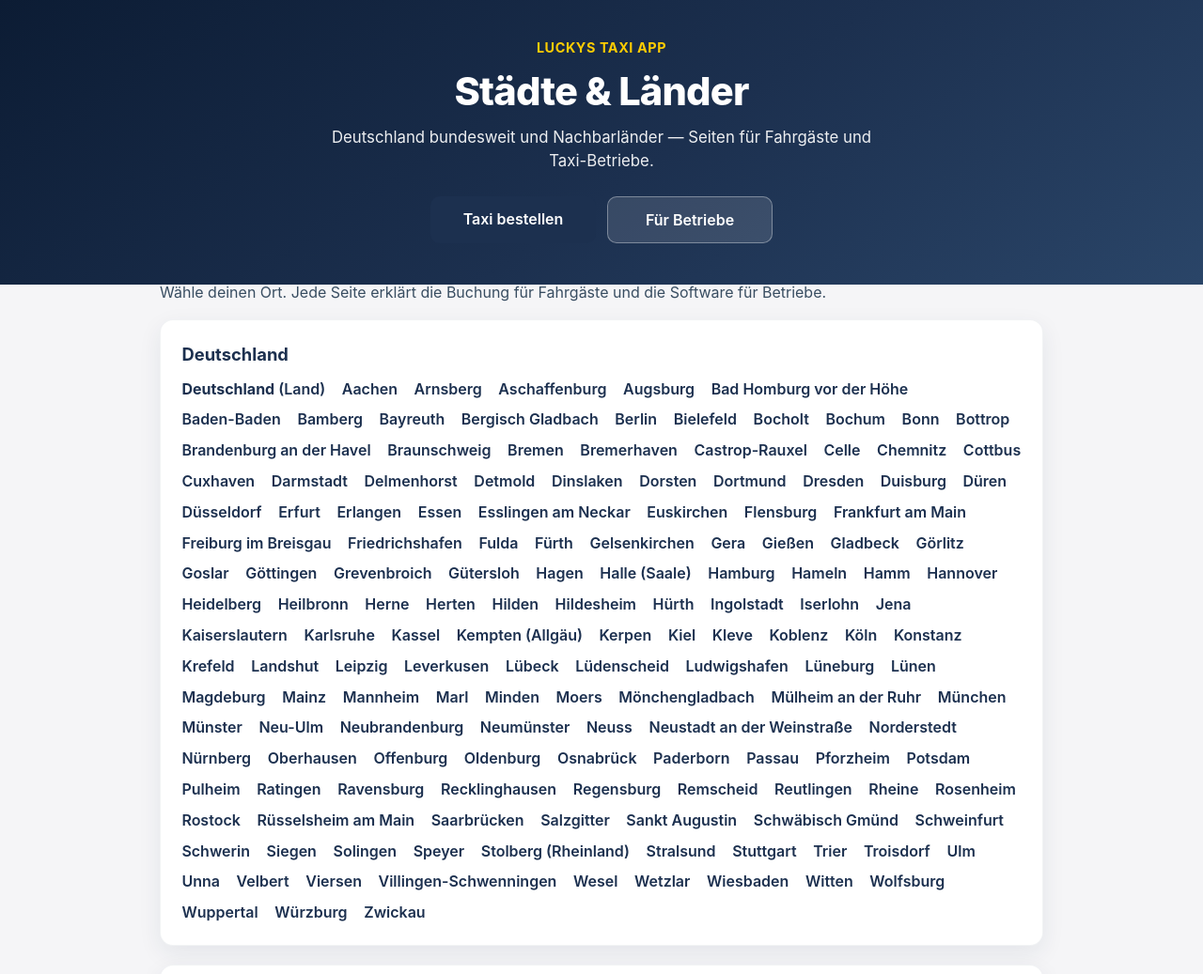
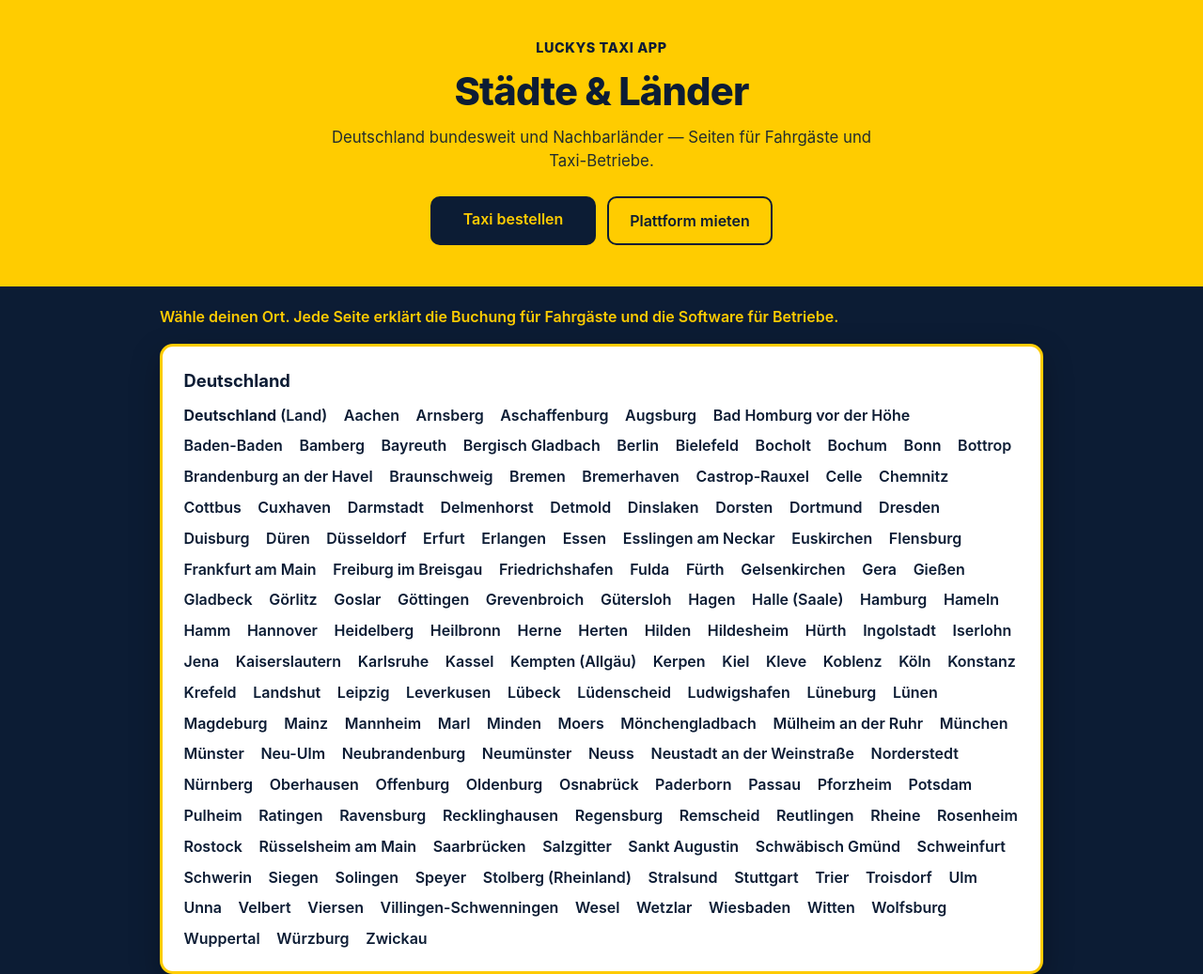
Before and after one commit to Lucky18pc/Taxi-APP, a plain HTML site: page web/staedte/index.html in a window 1280 px wide. Shown: the top 1037 px of the page at 94% size. Drawn offline with Linux system fonts and the light colour scheme.

Commit message:
Style the cities and countries hub in taxi yellow and black.

```diff
--- a/web/staedte/index.html
+++ b/web/staedte/index.html
@@ -7,7 +7,7 @@
   <meta name="description" content="Taxi online bestellen in Deutschland und Nachbarländern. Lokale Seiten für Fahrgäste und Taxi-Betriebe — Luckys Taxi App.">
   <link rel="canonical" href="https://luckystaxiapp.de/staedte/">
   <meta name="robots" content="index,follow">
-  <meta name="theme-color" content="#1c304f">
+  <meta name="theme-color" content="#ffcc00">
   <meta property="og:title" content="Taxi bestellen: Städte &amp; Länder | Luckys Taxi App">
   <meta property="og:description" content="Deutschland und Europa: lokale Taxi-Seiten für Fahrgäste und Betriebe.">
   <meta property="og:type" content="website">
@@ -17,7 +17,7 @@
   <link rel="stylesheet" href="../styles.css">
   <script src="../analytics.js" defer></script>
 </head>
-<body class="city-page">
+<body class="city-page cities-hub">
   <header class="city-hero">
     <div class="city-hero-inner">
       <p class="city-brand"><a href="../index.html">Luckys Taxi App</a></p>
@@ -25,7 +25,7 @@
       <p class="city-sub">Deutschland bundesweit und Nachbarländer — Seiten für Fahrgäste und Taxi-Betriebe.</p>
       <div class="city-ctas">
         <a class="btn" href="../book.html">Taxi bestellen</a>
-        <a class="btn secondary" href="../onboard.html">Für Betriebe</a>
+        <a class="btn secondary" href="../onboard.html">Plattform mieten</a>
       </div>
     </div>
   </header>
@@ -327,7 +327,7 @@
     <nav>
       <a href="../index.html">Start</a>
       <a href="../book.html">Taxi bestellen</a>
-      <a href="../onboard.html">Partner werden</a>
+      <a href="../onboard.html">Plattform mieten</a>
       <a href="../impressum.html">Impressum</a>
       <a href="../datenschutz.html">Datenschutz</a>
     </nav>
--- a/web/styles.css
+++ b/web/styles.css
@@ -1149,6 +1149,72 @@
   color: var(--secondary);
 }
 
+/* Städte-&-Länder-Hub: Gelb/Schwarz */
+body.cities-hub {
+  background: #0c1c34;
+  color: #0c1c34;
+}
+
+body.cities-hub .city-hero {
+  background: #ffcc00;
+  color: #0c1c34;
+}
+
+body.cities-hub .city-brand a {
+  color: #0c1c34;
+  font-weight: 800;
+}
+
+body.cities-hub .city-hero h1,
+body.cities-hub .city-sub {
+  color: #0c1c34;
+}
+
+body.cities-hub .city-sub {
+  opacity: 0.9;
+}
+
+body.cities-hub .city-ctas .btn {
+  background: #0c1c34;
+  color: #ffcc00 !important;
+}
+
+body.cities-hub .city-ctas .btn.secondary {
+  background: transparent;
+  color: #0c1c34 !important;
+  border: 2px solid #0c1c34;
+}
+
+body.cities-hub .city-main {
+  margin-top: -0.5rem;
+}
+
+body.cities-hub .city-main > .lead {
+  color: #ffcc00;
+  font-weight: 600;
+}
+
+body.cities-hub .city-block {
+  border: 3px solid #ffcc00;
+  box-shadow: 0 12px 32px rgba(0, 0, 0, 0.28);
+}
+
+body.cities-hub .city-block h2 {
+  color: #0c1c34;
+}
+
+body.cities-hub .cities-seo-list a {
+  color: #0c1c34;
+}
+
+body.cities-hub .site-footer {
+  color: rgba(255, 255, 255, 0.75);
+}
+
+body.cities-hub .site-footer a {
+  color: #ffcc00;
+}
+
 .cities-seo {
   margin: 2rem 0 0;
   padding: 1.25rem 0 0;
```
Also changed, not shown: scripts/generate-city-seo.js (+4 -4 lines).
